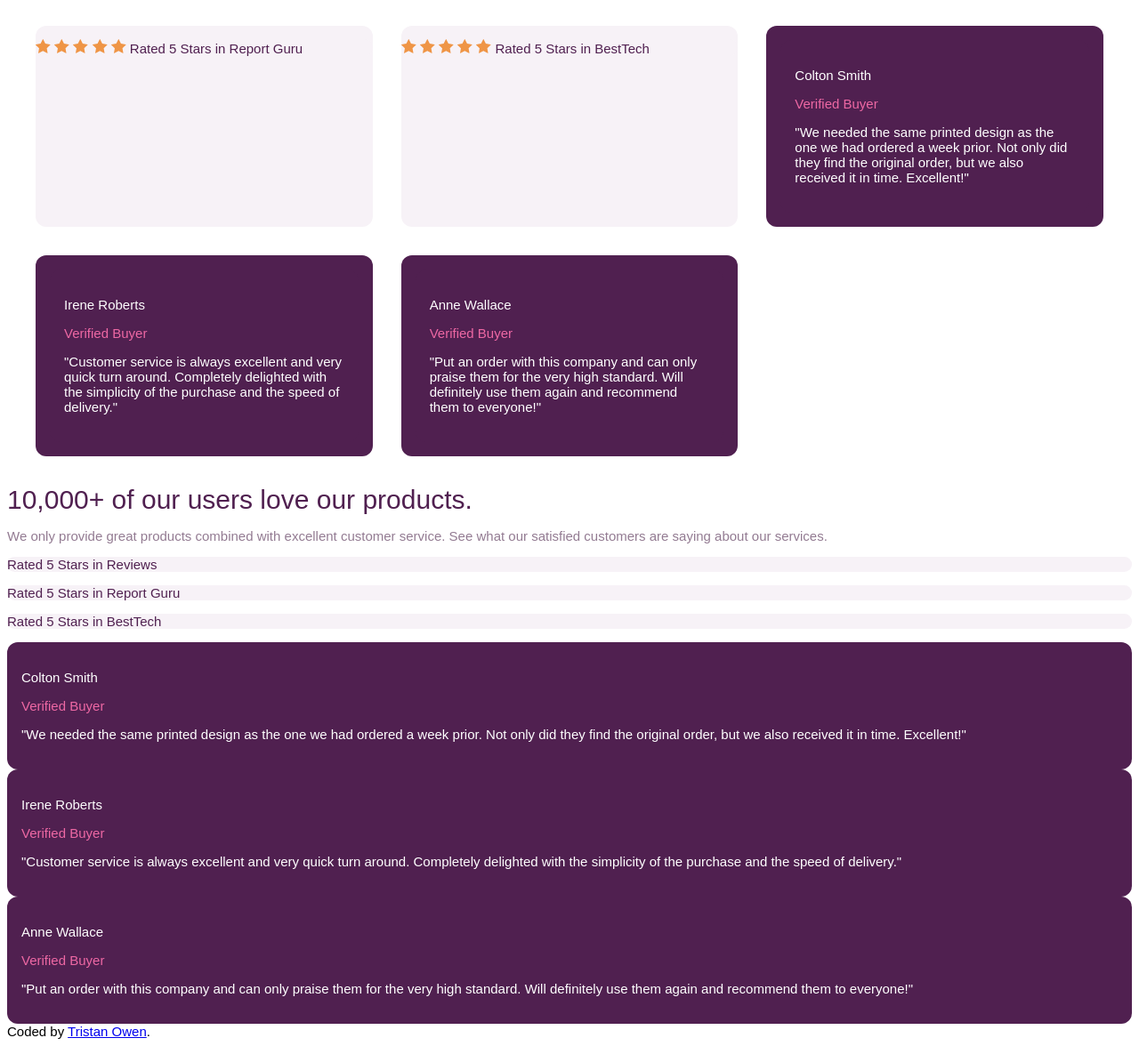
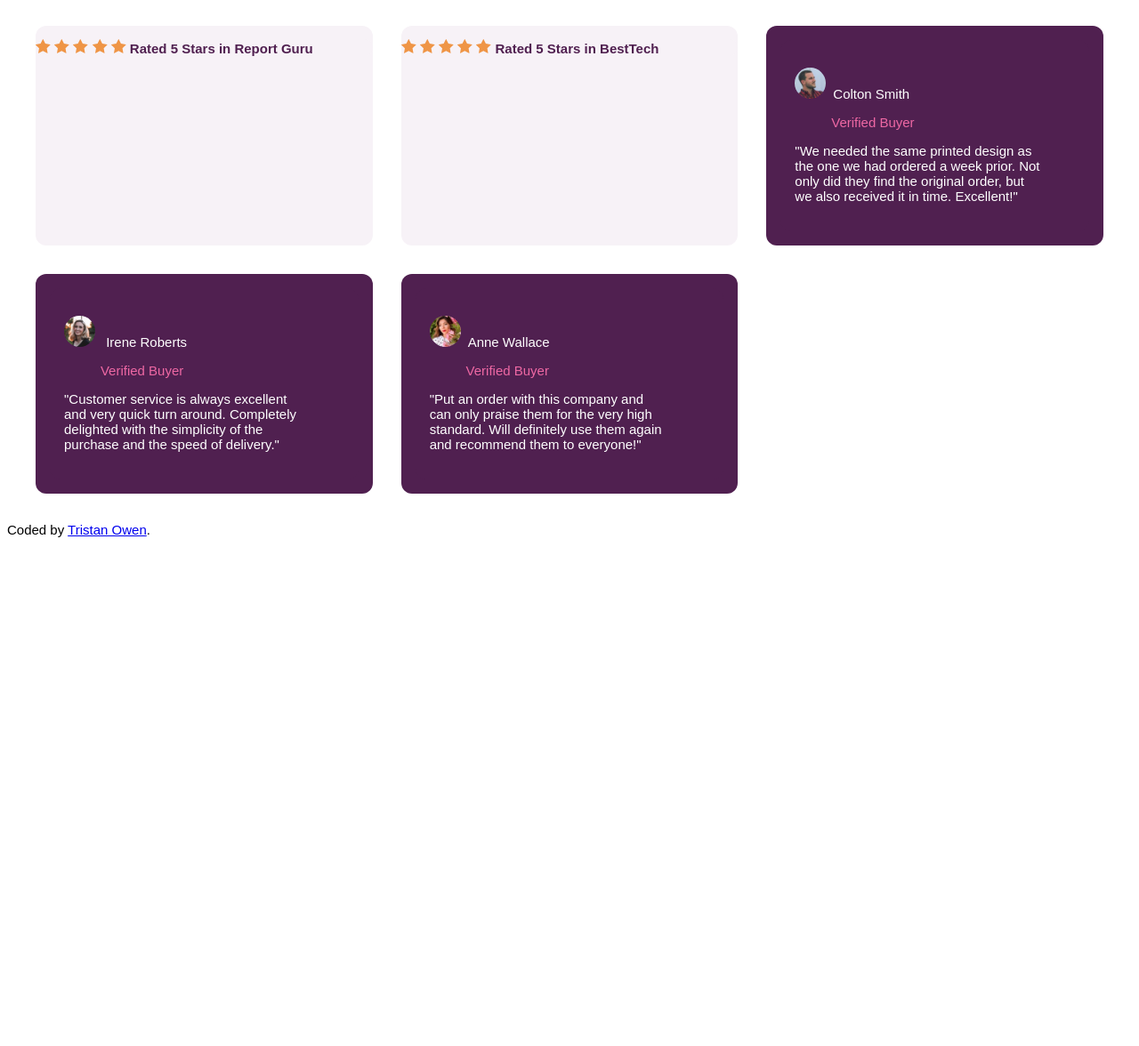
Before and after one commit to trist-user/Owen-CTI-110-FinalProject, a plain HTML site: page social-proof-section-master/index.html in a window 1280 px wide. Shown: the part 124-1300 px from the top of the page at 89% size. After the commit the page ends 800 px from the top, so only its background shows below. Drawn offline with Linux system fonts and the light colour scheme.

Commit message:
final day final commit

```diff
--- a/social-proof-section-master/index.html
+++ b/social-proof-section-master/index.html
@@ -17,7 +17,7 @@
 <div class="parent">
     <div class="div1">
       <header id="ethos" class="div1">
-        10,000+ of our users love our products.
+        <strong>10,000+ of our users love our products. </strong>
       </header>
     </div>
     <div class="div2">
@@ -28,23 +28,23 @@
     </div>
     <div class="div3">
       <p id="ethos_glaze" class="div3">
-       <img src="../social-proof-section-master/images/icon-star.svg"> <img src="../social-proof-section-master/images/icon-star.svg"> <img src="../social-proof-section-master/images/icon-star.svg"> <img src="../social-proof-section-master/images/icon-star.svg"> <img src="../social-proof-section-master/images/icon-star.svg"> Rated 5 Stars in Reviews
+       <img src="../social-proof-section-master/images/icon-star.svg"> <img src="../social-proof-section-master/images/icon-star.svg"> <img src="../social-proof-section-master/images/icon-star.svg"> <img src="../social-proof-section-master/images/icon-star.svg"> <img src="../social-proof-section-master/images/icon-star.svg"> <strong>Rated 5 Stars in Reviews </strong>
       </p>
     </div>
     <div class="div4">
       <p id="ethos_glaze" class="div4">
-        <img src="../social-proof-section-master/images/icon-star.svg"> <img src="../social-proof-section-master/images/icon-star.svg"> <img src="../social-proof-section-master/images/icon-star.svg"> <img src="../social-proof-section-master/images/icon-star.svg"> <img src="../social-proof-section-master/images/icon-star.svg"> Rated 5 Stars in Report Guru
+        <img src="../social-proof-section-master/images/icon-star.svg"> <img src="../social-proof-section-master/images/icon-star.svg"> <img src="../social-proof-section-master/images/icon-star.svg"> <img src="../social-proof-section-master/images/icon-star.svg"> <img src="../social-proof-section-master/images/icon-star.svg"> <strong>Rated 5 Stars in Report Guru</strong>
       </p>
     </div>
     <div class="div5">
       <p id="ethos_glaze" class="div5">
-        <img src="../social-proof-section-master/images/icon-star.svg"> <img src="../social-proof-section-master/images/icon-star.svg"> <img src="../social-proof-section-master/images/icon-star.svg"> <img src="../social-proof-section-master/images/icon-star.svg"> <img src="../social-proof-section-master/images/icon-star.svg"> Rated 5 Stars in BestTech
+        <img src="../social-proof-section-master/images/icon-star.svg"> <img src="../social-proof-section-master/images/icon-star.svg"> <img src="../social-proof-section-master/images/icon-star.svg"> <img src="../social-proof-section-master/images/icon-star.svg"> <img src="../social-proof-section-master/images/icon-star.svg"> <strong>Rated 5 Stars in BestTech</strong>
       </p>
     </div>
     <div class="div6">
       <section class="div6">
         <p id="reviewer">
-          Colton Smith <br>
+          <img id="prof" src="../social-proof-section-master/images/image-colton.jpg">Colton Smith <br>
         </p>
         <p id="is_buyer">
           Verified Buyer <br>
@@ -59,7 +59,7 @@
     <div class="div7">
       <section class="div7">
       <p id="reviewer">
-        Irene Roberts
+        <img id ="prof" src="../social-proof-section-master/images/image-irene.jpg"> Irene Roberts
       </p>
       <p id="is_buyer">
         Verified Buyer
@@ -73,7 +73,7 @@
     <div class="div8">
       <section class="div8">
         <p id="reviewer">
-          Anne Wallace
+          <img id="prof" src="../social-proof-section-master/images/image-anne.jpg">Anne Wallace
         </p>
         <p id="is_buyer">
           Verified Buyer
@@ -83,70 +83,8 @@
           standard. Will definitely use them again and recommend them to everyone!"
         </p>
       </section>
+      </div>
     </div>
-</div>
-
-    <section>
-      <header id="ethos" class="div1">
-        10,000+ of our users love our products.
-      </header>
-    </section>
-
-    <section>
-      <p id="self_glaze" class="div2">
-        We only provide great products combined with excellent customer service.
-        See what our satisfied customers are saying about our services.
-      </p>
-    </section>
-
-    <section>
-      <p id="ethos_glaze" class="div3">
-        Rated 5 Stars in Reviews
-      </p>
-      <p id="ethos_glaze" class="div4">
-        Rated 5 Stars in Report Guru
-      </p>
-      <p id="ethos_glaze" class="div5">
-        Rated 5 Stars in BestTech
-      </p>
-    </section>
-  <section class="div6">
-    <p id="reviewer">
-      Colton Smith <br>
-    </p>
-    <p id="is_buyer">
-    Verified Buyer <br>
-    </p>
-    <p id="review">
-    "We needed the same printed design as the one we had ordered a week prior.
-    Not only did they find the original order, but we also received it in time.
-    Excellent!"
-    </p>
-    </section>
-    <section class="div7">
-      <p id="reviewer">
-        Irene Roberts
-      </p>
-      <p id="is_buyer">
-        Verified Buyer
-      </p>
-      <p id="review">
-        "Customer service is always excellent and very quick turn around. Completely
-        delighted with the simplicity of the purchase and the speed of delivery."
-      </p>
-    </section>
-    <section class="div8">
-    <p id="reviewer">
-    Anne Wallace
-    </p>
-    <p id="is_buyer">
-    Verified Buyer
-    </p>
-    <p id="review">
-    "Put an order with this company and can only praise them for the very high
-    standard. Will definitely use them again and recommend them to everyone!"
-    </p>
-    </section>
     <div class="attribution">
       Coded by <a href="#">Tristan Owen</a>.
     </div>
--- a/social-proof-section-master/styles.css
+++ b/social-proof-section-master/styles.css
@@ -6,6 +6,8 @@ body{
     font-family: 'league spartan', sans-serif;
     font-weight: 400, 500, 700;
     font-size: 15px;
+    overflow-wrap: normal;
+    text-wrap: balance;
 }
 #is_buyer{
     color: hsl(333, 80%, 67%) ;
@@ -30,6 +32,16 @@ body{
     color: hsl(300, 43%, 22%) ;
 }
 
+#prof{
+    width: 35px;
+    height: 35px;
+    margin-right: 0.5rem;
+    border-radius: 20px ;
+}
+#is_buyer{
+    margin-left: auto;
+    max-width: 87%;
+}
 .div3, .div4, .div5{
     background-color: hsl(300, 24%, 96%) ;
     border-radius: 12px;
@@ -63,56 +75,3 @@ body{
         margin: 0 auto;
     }
 }
-/*
-.div1 {
-    grid-column: span 3 / span 3;
-    grid-row: span 2 / span 2;
-    grid-column-start: 2;
-    grid-row-start: 3;
-}
-
-.div2 {
-    grid-column: span 3 / span 3;
-    grid-column-start: 2;
-    grid-row-start: 5;
-}
-
-.div3 {
-    grid-column: span 2 / span 2;
-    grid-column-start: 8;
-    grid-row-start: 3;
-}
-
-.div4 {
-    grid-column: span 2 / span 2;
-    grid-column-start: 9;
-    grid-row-start: 4;
-}
-
-.div5 {
-    grid-column: span 2 / span 2;
-    grid-column-start: 10;
-    grid-row-start: 5;
-}
-
-.div6 {
-    grid-column: span 3 / span 3;
-    grid-row: span 2 / span 2;
-    grid-column-start: 2;
-    grid-row-start: 7;
-}
-
-.div7 {
-    grid-column: span 3 / span 3;
-    grid-row: span 2 / span 2;
-    grid-column-start: 5;
-    grid-row-start: 8;
-}
-
-.div8 {
-    grid-column: span 3 / span 3;
-    grid-row: span 2 / span 2;
-    grid-column-start: 8;
-    grid-row-start: 9;
-}
-*/
```
Also changed, not shown: 2 other files.
